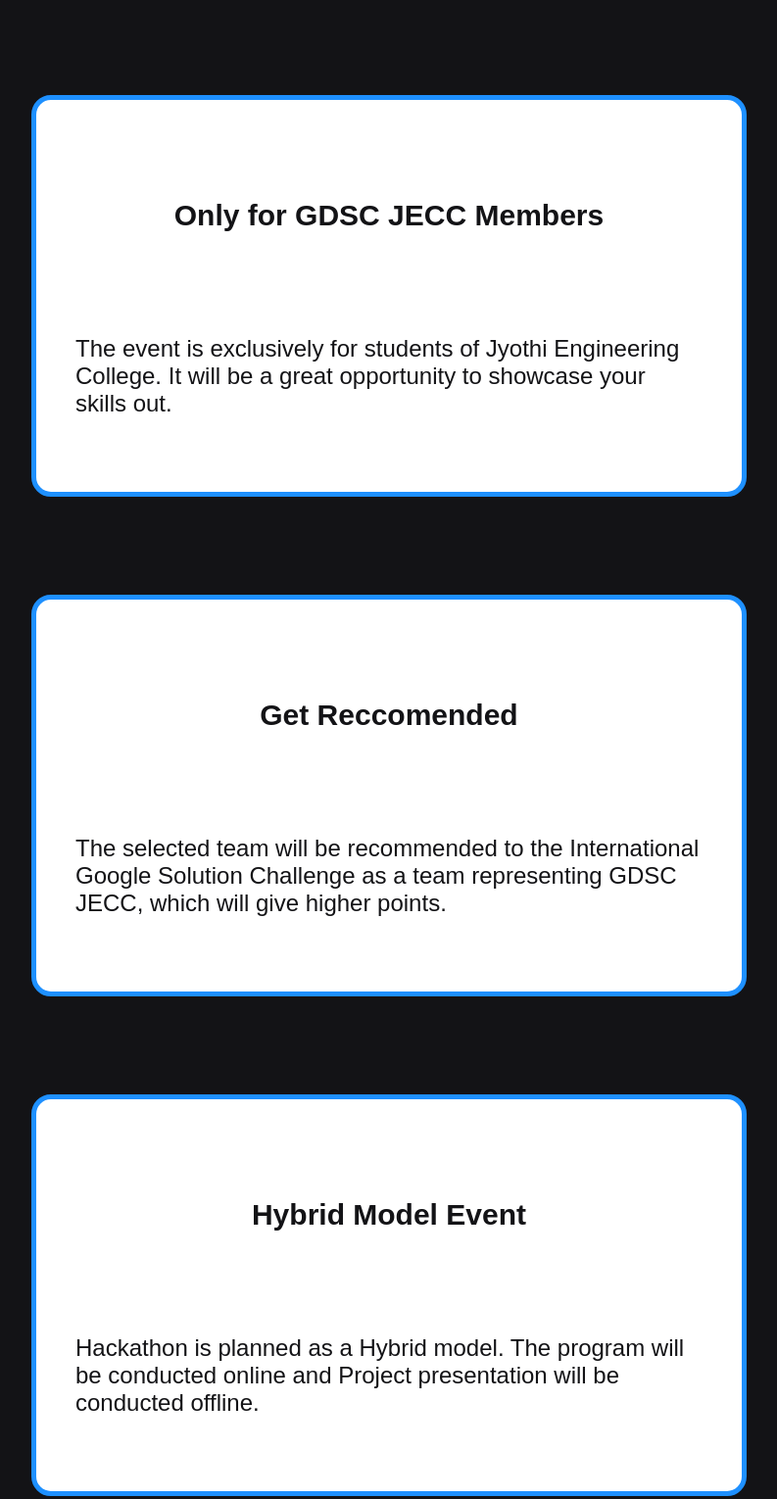
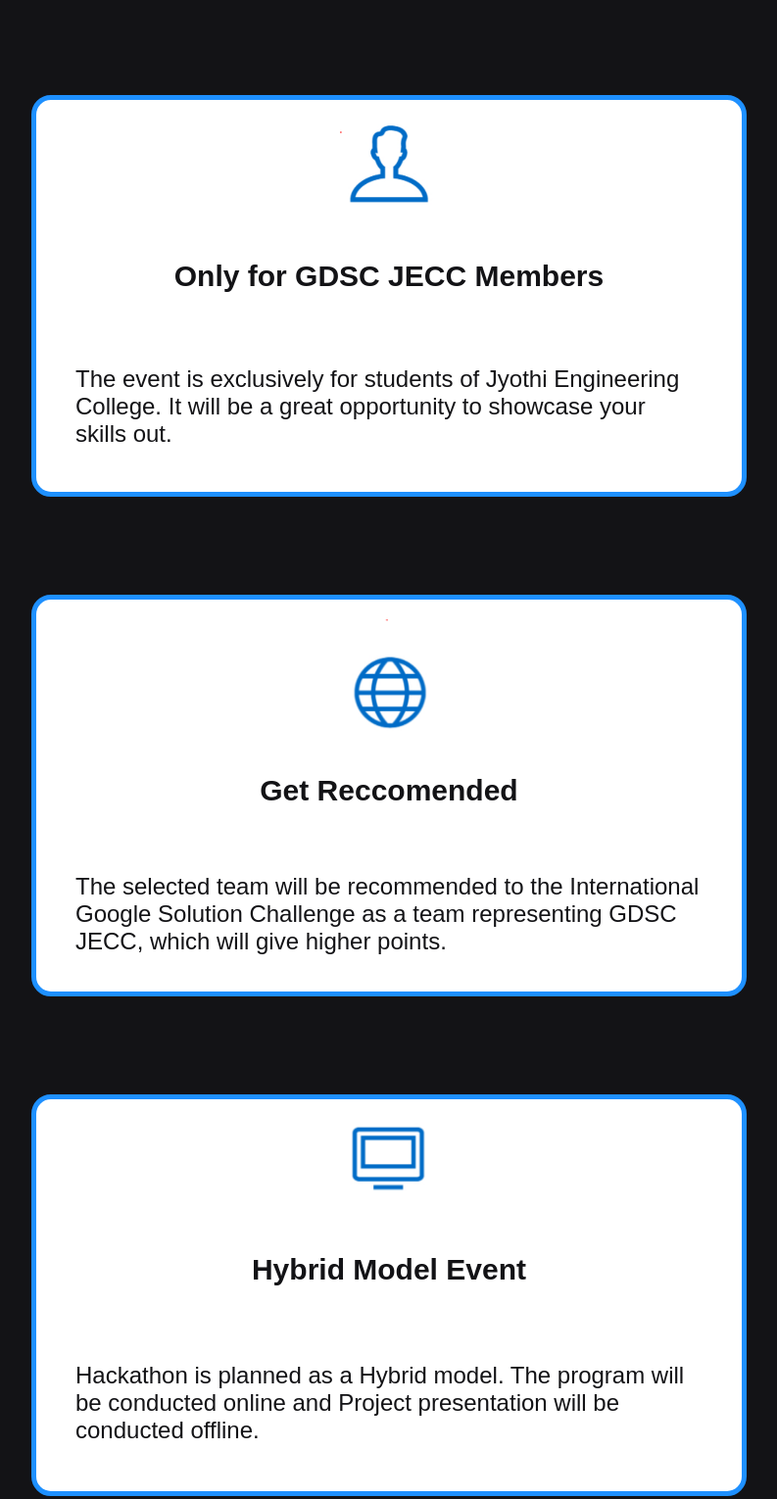
Before and after one commit to Asterdev-03/GDSC_test, a plain HTML site: page index.html in a window 1280 px wide. Shown: the part 1042-2572 px from the top of the page at 98% size, without its empty margins (243-1036 px from the left). Drawn offline with Linux system fonts and the light colour scheme; the site is published under a folder, as on GitHub Pages, so addresses that start at the root find nothing.

Commit message:
updated logos

```diff
--- a/index.html
+++ b/index.html
@@ -24,7 +24,7 @@
     <section class="events">
       <h2>Why is this Event Super Cool ?</h2>
       <div class="hidden event">
-        <img src="/assets/logo1.PNG" alt="" />
+        <img src="assets/logo1.PNG" alt="" />
         <h3>Only for GDSC JECC Members</h3>
         <p>
           The event is exclusively for students of Jyothi Engineering College.
@@ -32,7 +32,7 @@
         </p>
       </div>
       <div class="hidden event">
-        <img src="/assets/logo2.PNG" alt="" />
+        <img src="assets/logo2.PNG" alt="" />
         <h3>Get Reccomended</h3>
         <p>
           The selected team will be recommended to the International Google
@@ -41,7 +41,7 @@
         </p>
       </div>
       <div class="hidden event">
-        <img src="/assets/logo3.PNG" alt="" />
+        <img src="assets/logo3.PNG" alt="" />
         <h3>Hybrid Model Event</h3>
         <p>
           Hackathon is planned as a Hybrid model. The program will be conducted
@@ -133,7 +133,7 @@
       <h2>Event Schedule</h2>
       <div class="timeline">
         <div class="container left-container">
-          <img src="/assets/logo.jpg" alt="" />
+          <img src="assets/logo.jpg" alt="" />
 
           <div class="text-box">
             <h4>Online Registeration Starts</h4>
@@ -147,7 +147,7 @@
           </div>
         </div>
         <div class="container right-container">
-          <img src="/assets/logo.jpg" alt="" />
+          <img src="assets/logo.jpg" alt="" />
           <div class="text-box">
             <h4>ONLINE SESSION OF HACKATHON STARTS</h4>
             <small>09:30AM</small>
```
